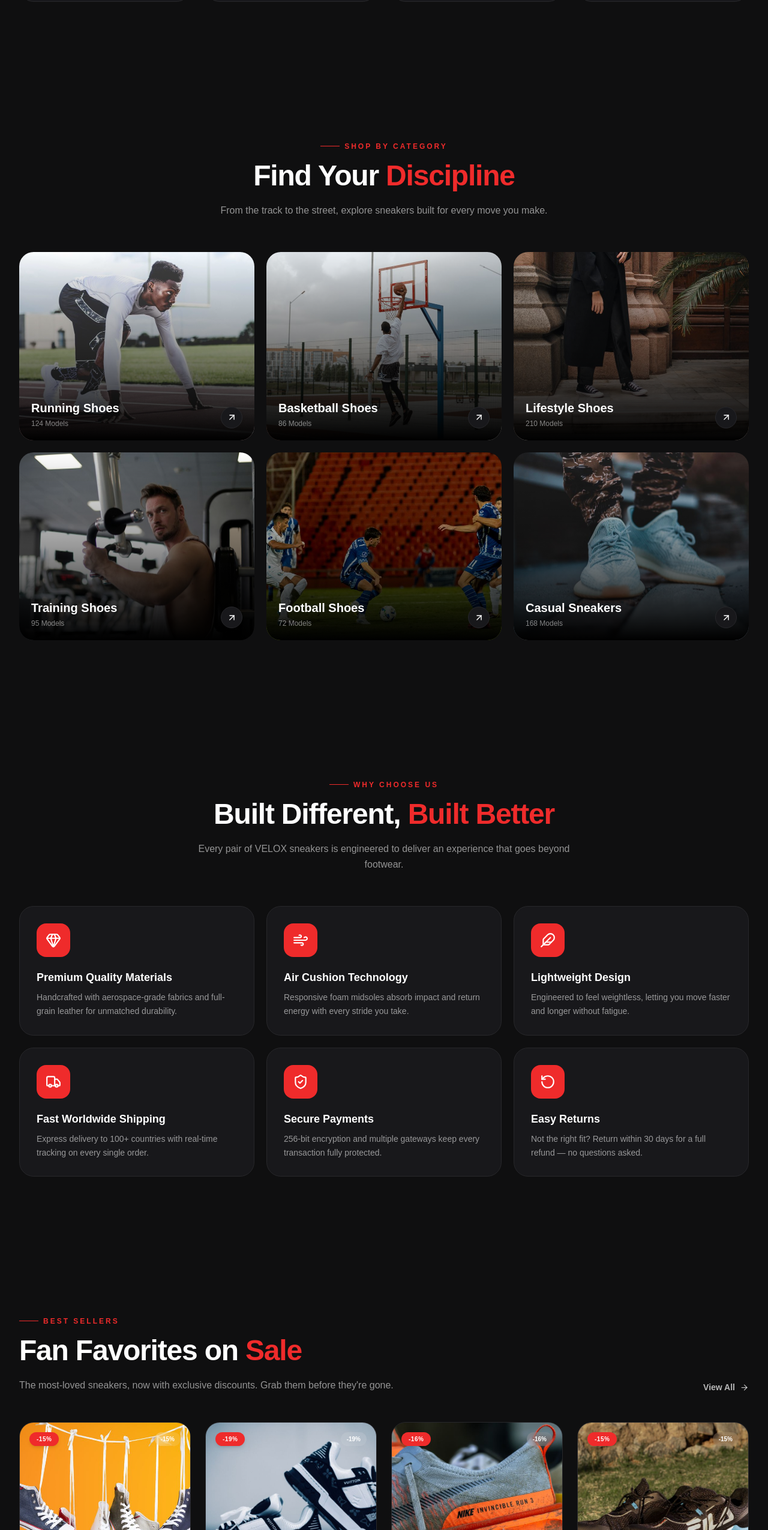
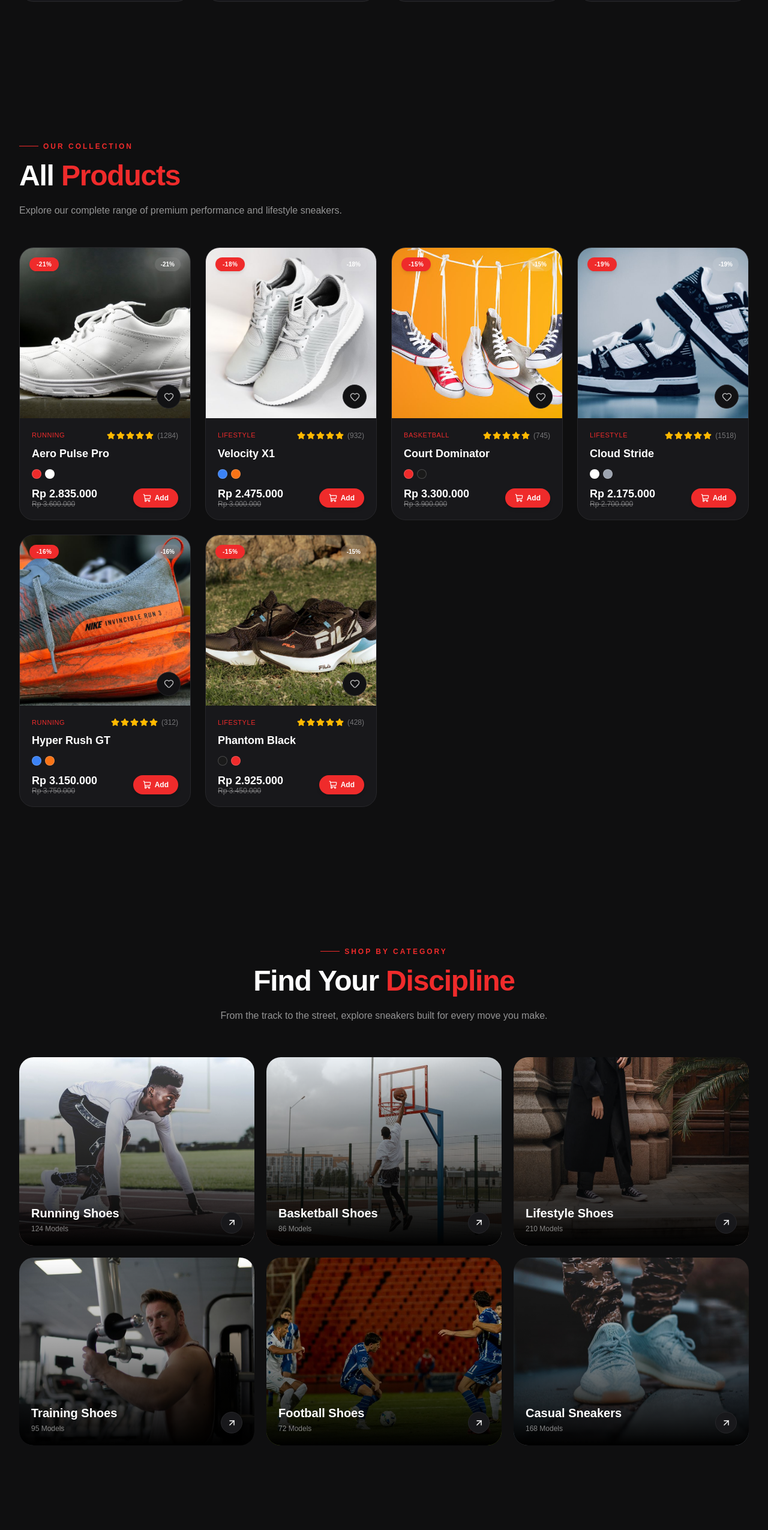
Before and after one commit to fakih22/velox, a Next.js app: page / in a window 1280 px wide. Shown: the part 1676-4226 px from the top of the page at 60% size. Built offline with nearby package versions, Linux system fonts and the light colour scheme.

Commit message:
update section 5

```diff
--- a/app/page.tsx
+++ b/app/page.tsx
@@ -6,7 +6,7 @@ import AnnouncementBar from "../src/components/AnnouncementBar";
 import FeaturedCollection from "../src/components/FeaturedCollection";
 import ShopByCategory from "../src/components/ShopByCategory";
 import WhyChooseUs from "../src/components/WhyChooseUs";
-import BestSellers from "../src/components/BestSellers";
+import AllProducts from "../src/components/BestSellers";
 import Testimonials from "../src/components/Testimonials";
 import Stats from "../src/components/Stats";
 import MobileApp from "../src/components/MobileApp";
@@ -21,9 +21,9 @@ export default function Home() {
         <Hero />
         <AnnouncementBar />
         <FeaturedCollection />
+        <AllProducts />
         <ShopByCategory />
         <WhyChooseUs />
-        <BestSellers />
         <Stats />
         <Testimonials />
         <MobileApp />
--- a/src/components/BestSellers.tsx
+++ b/src/components/BestSellers.tsx
@@ -1,31 +1,27 @@
-import { bestSellers } from "../data/products";
+import { featuredProducts, newArrivals, bestSellers } from "../data/products";
 import ProductCard from "./ui/ProductCard";
 import SectionHeader from "./ui/SectionHeader";
-import { ArrowRight } from "lucide-react";
 
-export default function BestSellers() {
+export default function AllProducts() {
+  // Combine all and remove duplicates based on product name
+  const allProducts = [...featuredProducts, ...newArrivals, ...bestSellers];
+  const uniqueProducts = Array.from(new Map(allProducts.map((p) => [p.name, p])).values());
+
   return (
-    <section id="best-sellers" className="relative py-24 sm:py-28">
+    <section id="products" className="relative py-24 sm:py-28">
       <div className="mx-auto max-w-7xl px-5 sm:px-8">
         <div className="flex flex-col items-start justify-between gap-6 sm:flex-row sm:items-end">
           <SectionHeader
             align="left"
-            eyebrow="Best Sellers"
-            title="Fan Favorites on"
-            highlight="Sale"
-            subtitle="The most-loved sneakers, now with exclusive discounts. Grab them before they're gone."
+            eyebrow="Our Collection"
+            title="All"
+            highlight="Products"
+            subtitle="Explore our complete range of premium performance and lifestyle sneakers."
           />
-          <a
-            href="#collection"
-            className="group hidden items-center gap-2 text-sm font-semibold text-white/70 transition-colors hover:text-white sm:flex"
-          >
-            View All
-            <ArrowRight size={15} className="transition-transform group-hover:translate-x-1" />
-          </a>
         </div>
 
         <div className="mt-12 grid grid-cols-1 gap-6 sm:grid-cols-2 lg:grid-cols-4">
-          {bestSellers.slice(0, 8).map((p, i) => (
+          {uniqueProducts.map((p, i) => (
             <ProductCard key={p.id} product={p} index={i} />
           ))}
         </div>
```
